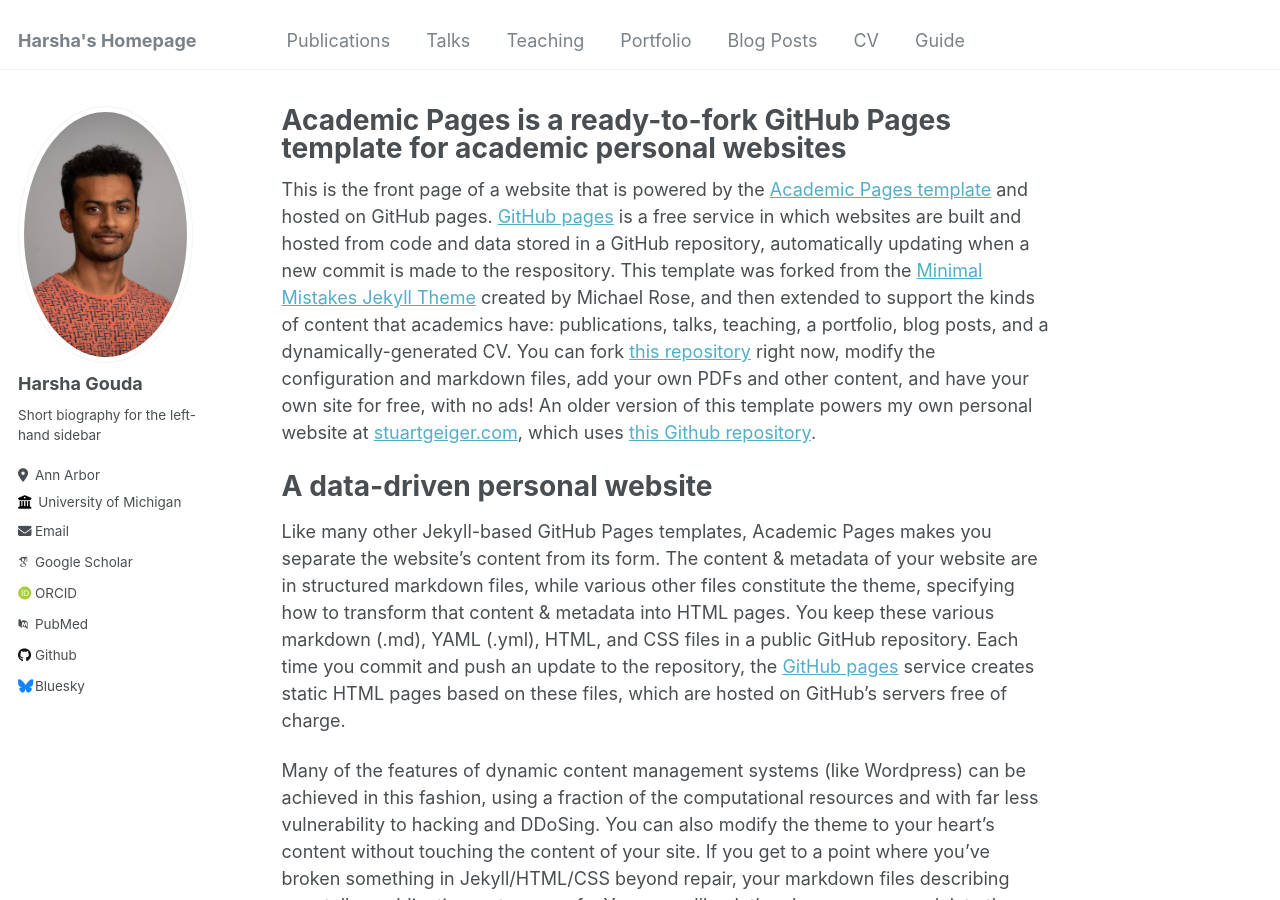
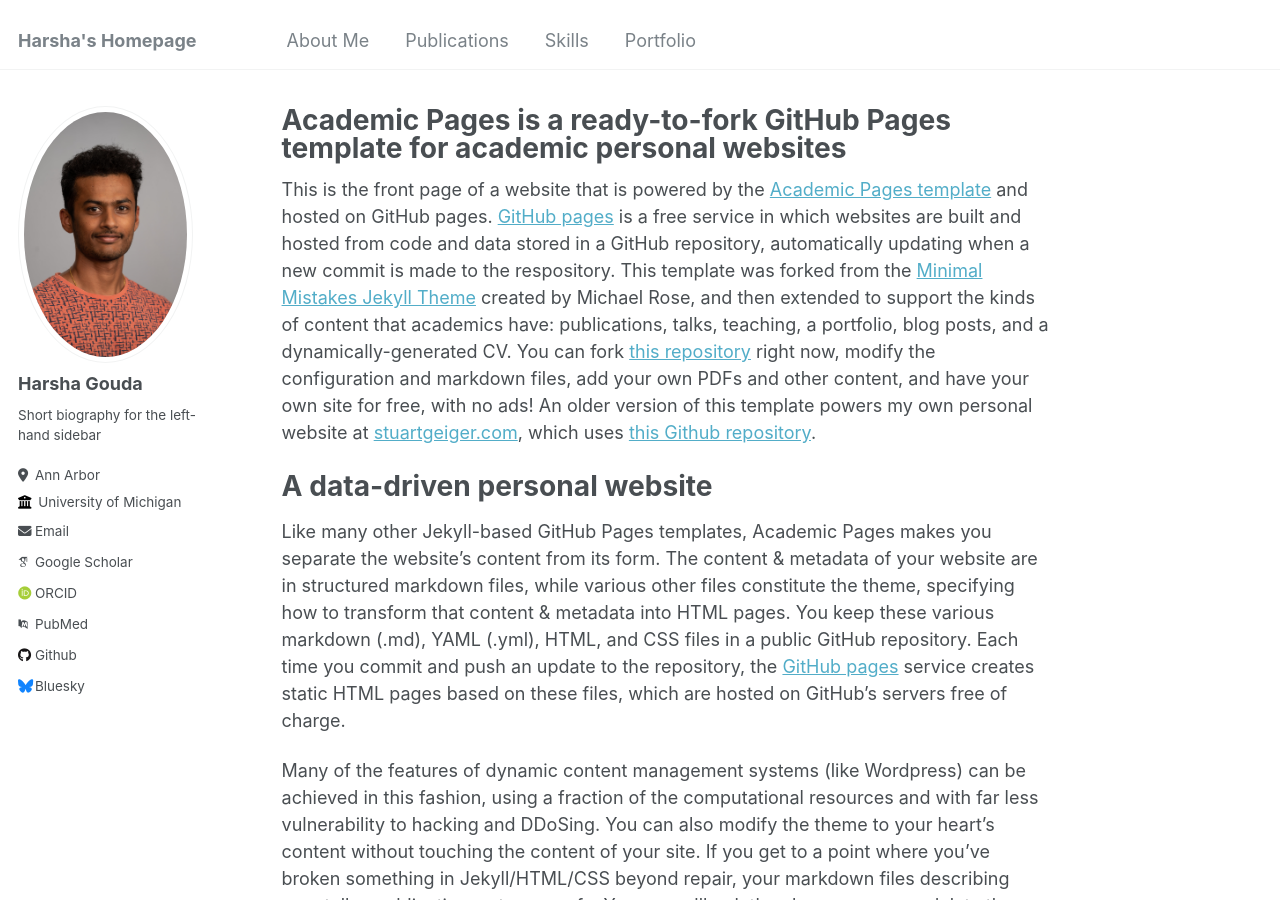
Before and after one commit to Tangerinelime/harshagouda.github.io, a Jekyll site: the page built from _pages/about.md, in a window 1280 px wide and 900 px high. Built offline with Jekyll 4.4.1, drawn with Linux system fonts in a browser that asks for light colours; some web fonts are replaced.

Commit message:
Update navigation.yml

```diff
--- a/_data/navigation.yml
+++ b/_data/navigation.yml
@@ -1,22 +1,13 @@
 # main links links
 main:
+  - title: "About Me"
+    url: /talks/
+
   - title: "Publications"
     url: /publications/
 
-  - title: "Talks"
-    url: /talks/
-
-  - title: "Teaching"
+  - title: "Skills"
     url: /teaching/
 
   - title: "Portfolio"
     url: /portfolio/
-
-  - title: "Blog Posts"
-    url: /year-archive/
-
-  - title: "CV"
-    url: /cv/
-
-  - title: "Guide"
-    url: /markdown/
```
